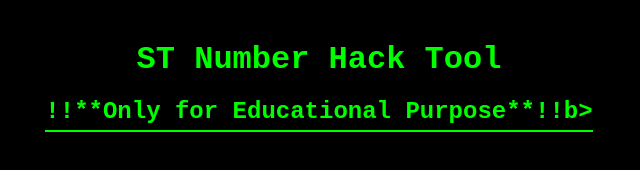
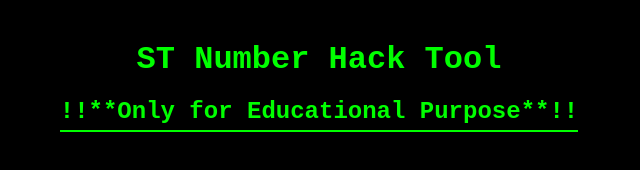
Before and after one commit to Granthikk/Main, a plain HTML site: page index.html in a window 1280 px wide. Shown: the whole page, without its empty margins (321-961 px from the left). Drawn offline with Linux system fonts and the light colour scheme.

Commit message:
Update index.html

```diff
--- a/index.html
+++ b/index.html
@@ -143,7 +143,7 @@
 </head>
 <body>
     <h1>ST Number Hack Tool</h1>
-    <h2><b>!!**Only for Educational Purpose**!!</b>b></h2>
+    <h2><b>!!**Only for Educational Purpose**!!</b></h2>
     <form id="searchForm" style="display: none;">
         <label for="stNumber">Enter ST Number:</label>
         <input type="text" id="stNumber" required>
```
